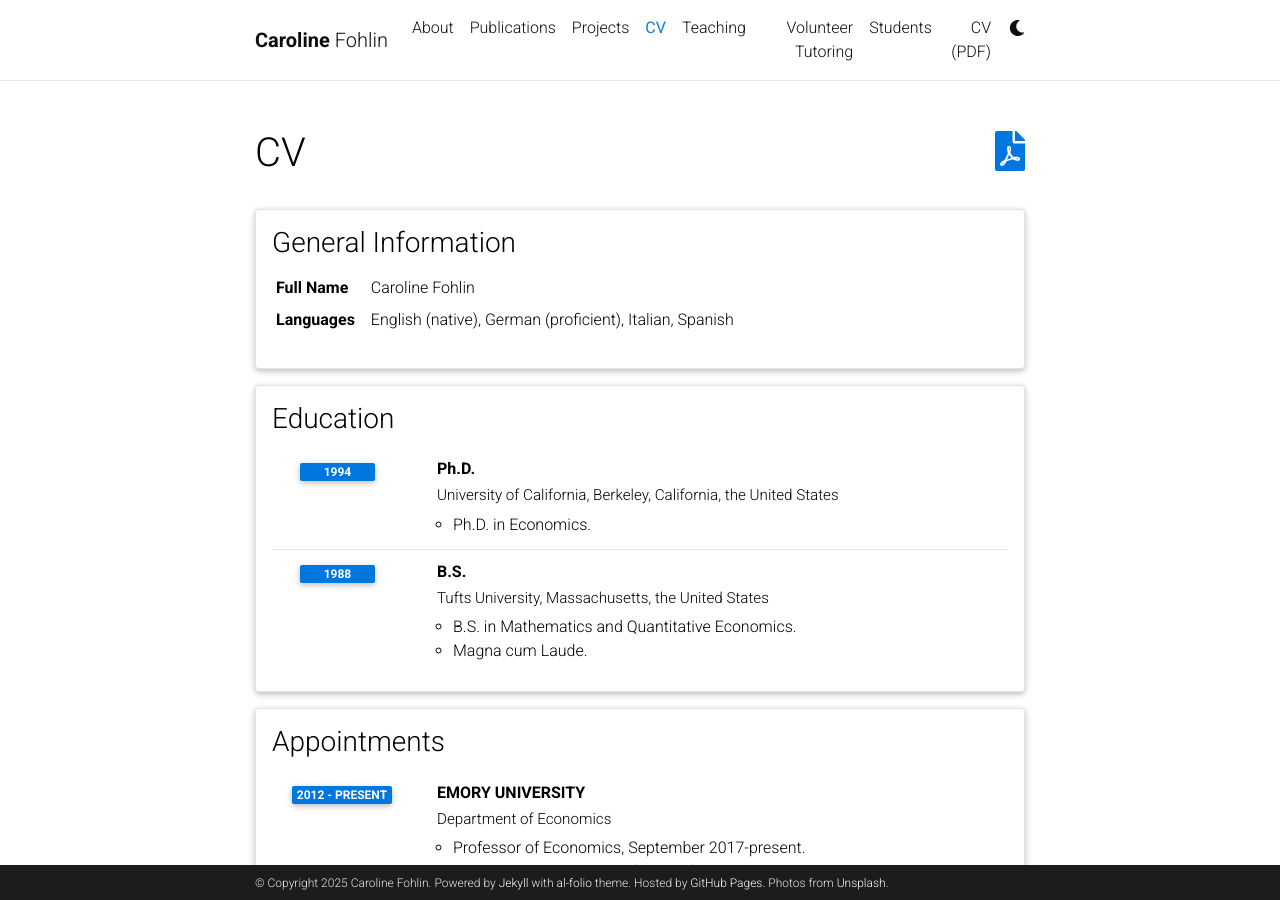
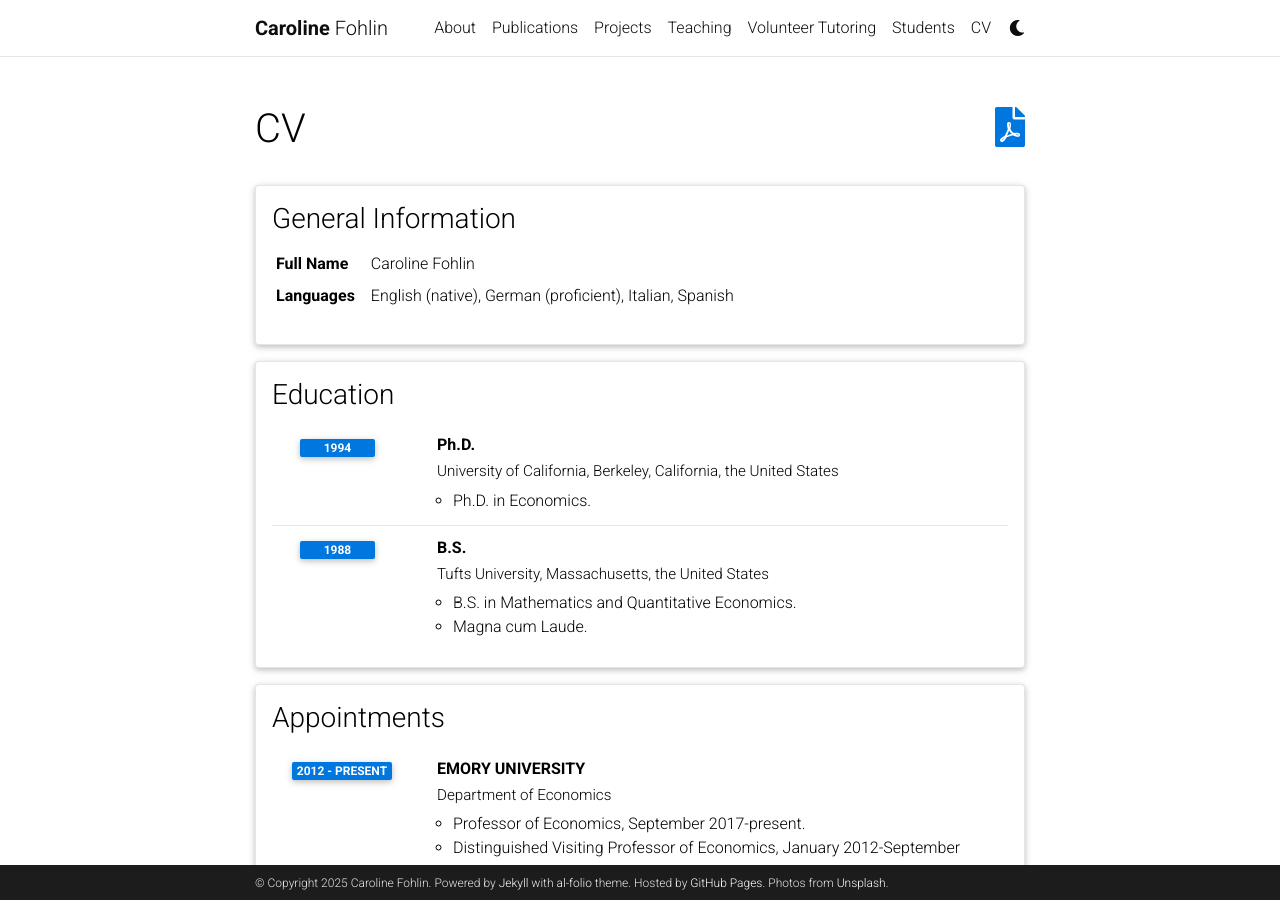
Before and after one commit to caroline-fohlin/caroline-fohlin.github.io, a Jekyll site: the page built from _pages/cv.md, in a window 1280 px wide and 900 px high. Built offline with Jekyll 4.4.1, drawn with Linux system fonts in a browser that asks for light colours; full-size pictures stand in for the smaller copies a plugin makes; comment, search, counter and statistics services are not loaded; a style sheet for code colours, icons or effects is not loaded.

Commit message:
updating CV link

```diff
--- a/_includes/header.html
+++ b/_includes/header.html
@@ -95,9 +95,8 @@
           {% endfor -%}
 
           <!-- CV PDF Link -->
-          <!-- CV PDF Link -->
           <li class="nav-item">
-              <a class="nav-link" href="{{ site.baseurl }}/assets/pdf/cf_cv.pdf" target="_blank">CV (PDF)</a>
+              <a class="nav-link" href="{{ site.baseurl }}/assets/pdf/CF_cv.pdf" target="_blank">CV</a>
           </li>
 
           {%- if site.enable_darkmode %}
```
Also changed, not shown: _pages/cv.md (+1 -1 lines).
